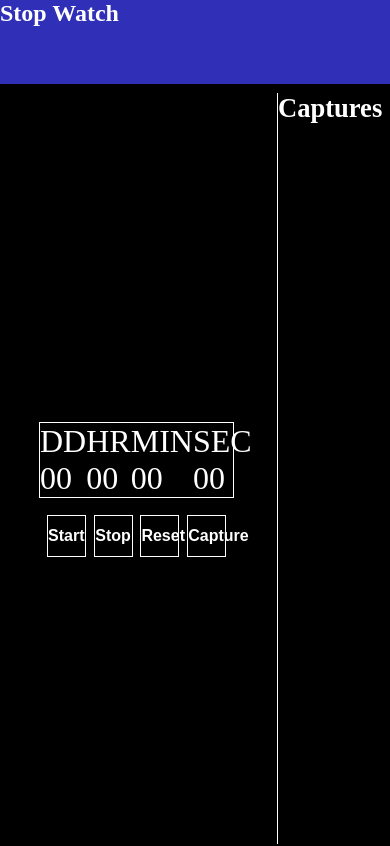
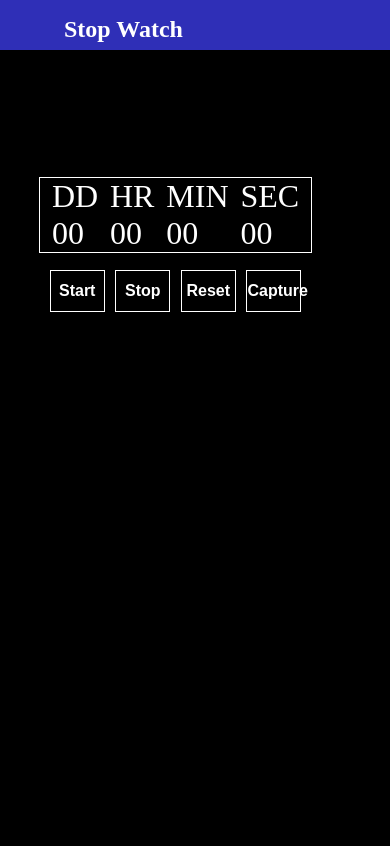
Before and after one commit to SriharshaM1999/StopWatch, a plain HTML site: page Stop Watch/index.html in a window 390 px wide. Shown: the top 846 px of the page. Drawn offline with Linux system fonts and the light colour scheme.

Commit message:
work on bugs

```diff
--- a/Stop Watch/css/aside.css
+++ b/Stop Watch/css/aside.css
@@ -32,3 +32,12 @@ aside{
     margin-bottom:1px;
 
 }
+
+
+@media screen  and (max-width:600px){
+
+    aside{
+        width:100vw;s
+    }
+
+}
--- a/Stop Watch/css/header.css
+++ b/Stop Watch/css/header.css
@@ -2,5 +2,17 @@ header{
     position:fixed;
     background-color: rgba(51, 51, 197, 0.932);
     width:100vw;
-    height:10vh;
+    height:8vh;
 }
+
+header h2{
+    margin-top:1rem;
+    margin-left: 4rem;
+}
+
+@media screen  and (max-width:600px){
+
+    header{
+        height:50px;
+    }
+}
--- a/Stop Watch/css/main.css
+++ b/Stop Watch/css/main.css
@@ -61,3 +61,14 @@ button{
 button:hover{
     background-color: rgba(51, 51, 197, 0.932);
 }
+
+@media screen  and (max-width:600px){
+
+    #timer{
+        position:relative;
+        top:10%;
+        width:100%;
+        margin-bottom:1rem;
+    }
+
+}
--- a/Stop Watch/javascript/main.js
+++ b/Stop Watch/javascript/main.js
@@ -143,6 +143,10 @@ function reset(){
         hour.innerHTML='00';
         minute.innerHTML='00';
         second.innerHTML='00';
+        secondValue=0;
+        minuteValue=0;
+        hourValue=0;
+        dayValue=0;
 
         stop();
 
```
